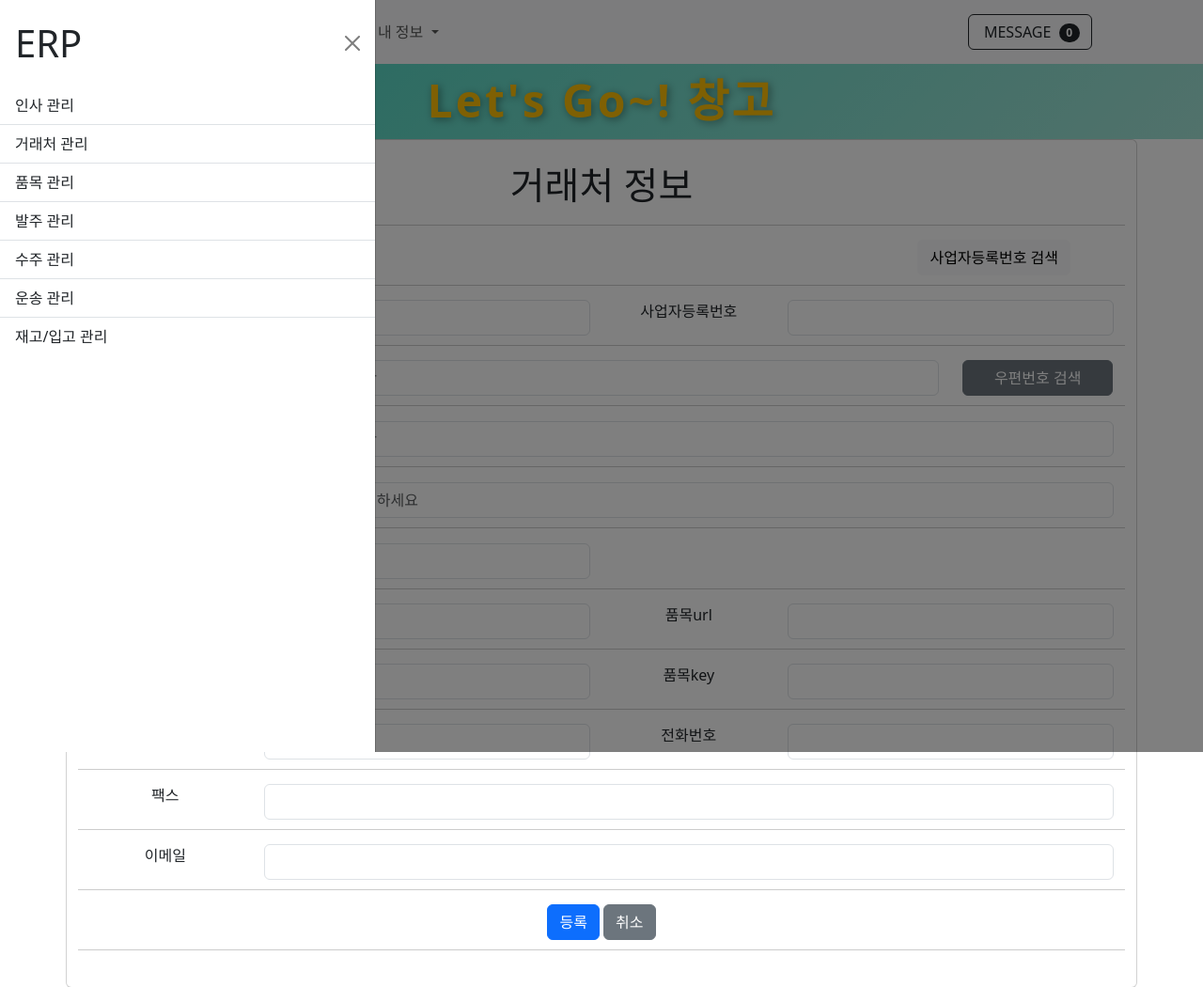
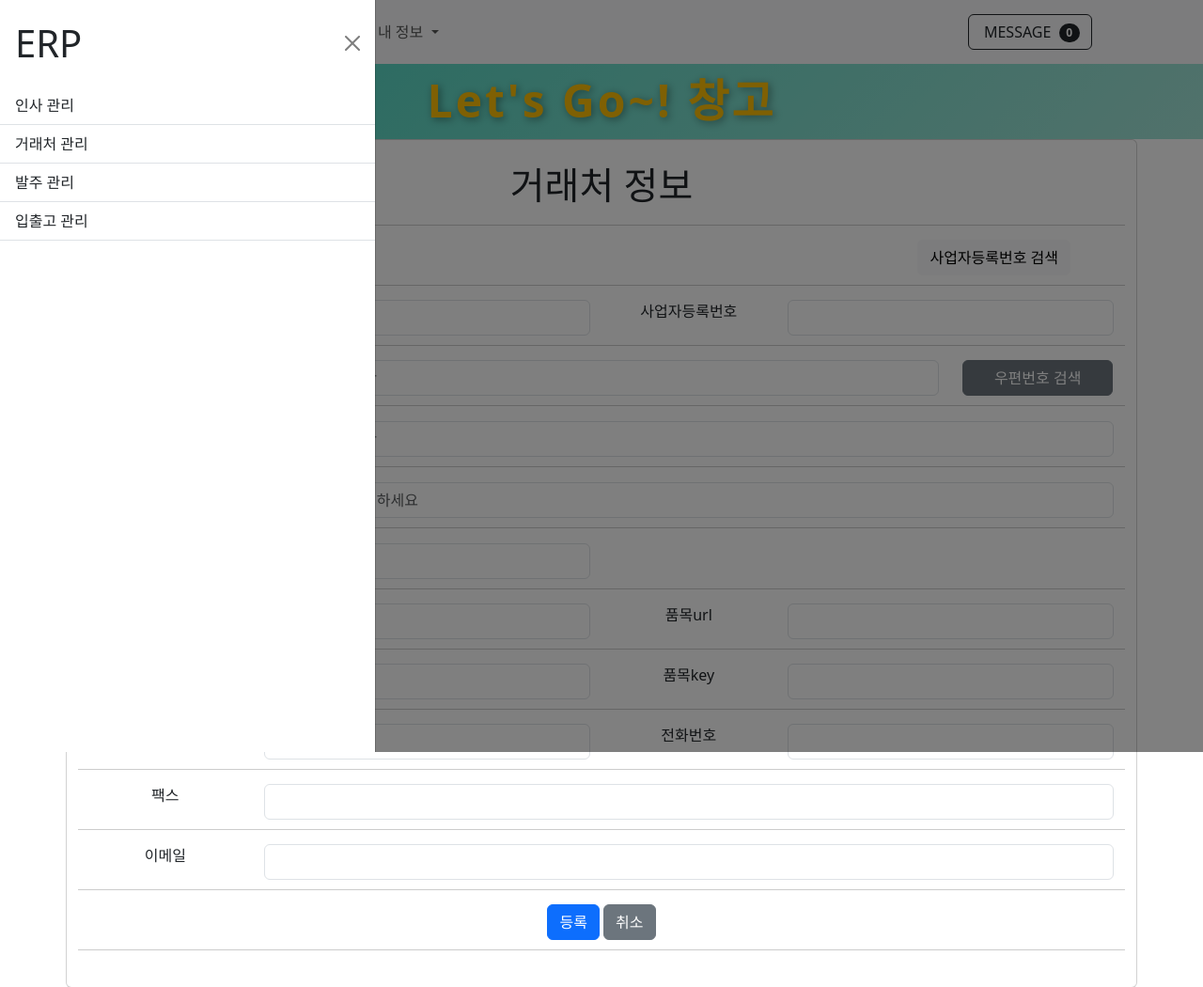
Before and after one commit to 0neteam/app1, a Spring Boot app: page /biz/create in a window 1280 px wide, after a click on "업무". Shown: the top 1050 px of the page at 94% size. Run offline with Spring Boot 4, Linux system fonts and the light colour scheme; the visitor is signed in with stand-in values (Sample User, id 1); some of the project's set-up classes (security, data sources, template engines, error pages and the like) are left out, and stand-ins take their place; some libraries are stand-ins or nearby versions.

Commit message:
버그수정:app1 충돌오류 수정
app1 충돌오류 수정

```diff
--- a/src/main/java/com/java/user/UserDao.java
+++ b/src/main/java/com/java/user/UserDao.java
@@ -14,7 +14,7 @@ public interface UserDao {
 
 	public UserDTO findByUser(String email);
 
-	public RoleDTO findByRole(int no);
+	public List<RoleDTO> findByRole(int no);
 
 	public int save(UserDTO user);
 
--- a/src/main/java/com/java/user/UserDaoImp.java
+++ b/src/main/java/com/java/user/UserDaoImp.java
@@ -39,7 +39,7 @@ public class UserDaoImp implements UserDao {
 	}
 
 	@Override
-	public RoleDTO findByRole(int no) {
+	public List<RoleDTO> findByRole(int no) {
 		// TODO Auto-generated method stub
 		return userMapper.findByRole(no);
 	}
--- a/src/main/java/com/java/user/UserMapper.java
+++ b/src/main/java/com/java/user/UserMapper.java
@@ -103,8 +103,8 @@ public interface UserMapper {
 	@Select("SELECT * FROM `stg_user` WHERE `useYN` = 'Y' AND email = #{email}")
 	public UserDTO findByUser(String email); // 이메일 검색
 
-	@Select("SELECT * FROM `stg_role` WHERE `roleNo` = (SELECT `roleNo` FROM `stg_user_role` AS a WHERE a.`userNo` = #{no})")
-	public RoleDTO findByRole(int no); // 규칙검색
+	@Select("SELECT * FROM `stg_role` WHERE `roleNo` in (SELECT `roleNo` FROM `stg_user_role` AS a WHERE a.`userNo` = #{no})")
+	public List<RoleDTO> findByRole(int no); // 규칙검색
 
 	@SelectKey(statementType = StatementType.PREPARED, statement = "select last_insert_id() as no", keyProperty = "userNo", before = false, resultType = int.class)
 	@Insert("INSERT INTO `stg_user` (`name`, `deptNo`, `pwd`, `email`, `phone`, `zipcode`, `adr`, `detail_adr`) VALUE (#{name}, #{deptNo}, #{pwd}, #{email}, #{phone}, #{zipcode}, #{adr}, #{detail_adr})")
--- a/src/main/java/com/java/user/UserServiceImp.java
+++ b/src/main/java/com/java/user/UserServiceImp.java
@@ -38,7 +38,7 @@ public class UserServiceImp implements UserService, UserDetailsService {
 
 		UserDTO user = userDAO.findByUser(email);
 		if(user != null) {
-			RoleDTO role = userDAO.findByRole(user.getUserNo());
+			List<RoleDTO> role = userDAO.findByRole(user.getUserNo());
 
 			if(role != null) {
 				return new MyUserDTO(user, role);
--- a/src/main/resources/application.yml
+++ b/src/main/resources/application.yml
@@ -1,5 +1,5 @@
 server:
-  port: 8080
+  port: 8081
   servlet:
     session:
       timeout: ${REDIS_TIMEOUT}
--- a/src/main/resources/static/js/user/create.js
+++ b/src/main/resources/static/js/user/create.js
@@ -40,7 +40,7 @@ function openPostcode() {
             console.log(data.jibunAddress); // 지번 주소
 
             $("#zipcode").val(data.zonecode);
-            $("#address").val(data.roadAddress);
+            $("#adr").val(data.roadAddress);
         }
     }).open();
 }
@@ -150,8 +150,8 @@ function handleSubmit(event) {
     }
 
     // 주소 입력 체크
-    const address = document.getElementById('address').value;
-    if (!address) {
+    const adr = document.getElementById('adr').value;
+    if (!adr) {
         alert("우편번호 검색을 통해 우편번호와 주소를 입력해주세요.");
         isValid = false;
     }
--- a/src/main/resources/templates/fragments/aside.html
+++ b/src/main/resources/templates/fragments/aside.html
@@ -26,47 +26,45 @@
 
 
 
-		<a class="list-group-item list-group-item-action" href="#!">거래처 관리</a>
-		<a class="list-group-item list-group-item-action" href="#!">품목 관리</a>
+		<!-- START - 거래처 관리 메뉴 항목 -->
+		<a class="list-group-item list-group-item-action" href="#!" data-bs-toggle="collapse" data-bs-target="#biz-submenu" aria-expanded="false" aria-controls="biz-submenu">거래처 관리</a>
 
-		<!-- 발주 관리 메뉴에 하위 메뉴 추가 -->
-		<div class="list-group-item list-group-item-action" data-bs-toggle="collapse" href="#orderManagement" role="button" aria-expanded="false" aria-controls="orderManagement">
-			발주 관리
+		<!-- 거래처 관리 하위 메뉴 (Collapse) -->
+		<div class="collapse" id="biz-submenu">
+		    <a class="list-group-item list-group-item-action ps-4" href="/biz/list">거래처 관리 화면</a>
 		</div>
-		<div class="collapse" id="orderManagement">
-			<!-- 발주 관리 메뉴 -->
+		<div class="collapse" id="biz-submenu">
+		    <a class="list-group-item list-group-item-action ps-4" href="/biz/create">창고 거래처 등록</a>
+		</div>
+		<div class="collapse" id="biz-submenu">
+		    <a class="list-group-item list-group-item-action ps-4" href="/biz/detail">창고 거래처 상세정보</a>
+		</div>
+		<!-- END - 거래처 관리 메뉴 항목 -->
 
 
-			<!-- 제조사 메뉴 및 하위 메뉴 -->
-			<div class="list-group-item list-group-item-action" data-bs-toggle="collapse" href="#manufacturerMenu" role="button" aria-expanded="false" aria-controls="manufacturerMenu" style="padding-left: 30px;">
-				제조사
-			</div>
-			<div class="collapse" id="manufacturerMenu">
-				<a class="list-group-item list-group-item-action" href="/order/orderRequest" style="padding-left: 45px;">발주 관리</a>
-				<a class="list-group-item list-group-item-action" href="/order/orderInquiry" style="padding-left: 45px;">발주 조회</a>
-			</div>
+		<!-- START - 발주관리 메뉴 및 하위 항목 -->
+		<a class="list-group-item list-group-item-action" href="#!" data-bs-toggle="collapse" data-bs-target="#order-submenu" aria-expanded="false" aria-controls="hr-submenu">발주 관리</a>
 
+		<div class="collapse" id="order-submenu">
+			<a class="list-group-item list-group-item-action ps-4" href="/order/orderRequest">발주 요청</a>
+		</div>
+		<div class="collapse" id="order-submenu">
+			<a class="list-group-item list-group-item-action ps-4" href="/order/orderInquiry">발주 조회</a>
+		</div>
+		<div class="collapse" id="order-submenu">
+			<a class="list-group-item list-group-item-action ps-4" href="/order/quotationReview">견적서 검토</a>
+		</div>
+		<div class="collapse" id="order-submenu">
+			<a class="list-group-item list-group-item-action ps-4" href="/order/deliveryStatus">물품 관리</a>
+		</div>
+		<!-- END - 발주관리 메뉴 및 하위 항목 -->
 
-			<div class="list-group-item list-group-item-action" data-bs-toggle="collapse" href="#estimateMenu" role="button" aria-expanded="false" aria-controls="estimateMenu" style="padding-left: 30px;">
-				견적서
-			</div>
-			<div class="collapse" id="estimateMenu">
-				<a class="list-group-item list-group-item-action" href="/order/quotationReview" style="padding-left: 45px;">견적서 검토</a>
-			</div>
+        <a class="list-group-item list-group-item-action" href="#!" data-bs-toggle="collapse" data-bs-target="#stock-submenu" aria-expanded="false" aria-controls="stock-submenu">입출고 관리</a>
+        <div class="collapse" id="stock-submenu">
+            <a class="list-group-item list-group-item-action ps-4" href="/stock">재고 관리</a>
+            <a class="list-group-item list-group-item-action ps-4" href="/stock/income">입고 관리</a>
+        </div>
 
-			<!-- 물품 관리 메뉴와 하위 메뉴 추가 -->
-			<div class="list-group-item list-group-item-action" data-bs-toggle="collapse" href="#itemManagementMenu" role="button" aria-expanded="false" aria-controls="itemManagementMenu" style="padding-left: 30px;">
-				물품 관리
-			</div>
-			<div class="collapse" id="itemManagementMenu">
-				<a class="list-group-item list-group-item-action" href="/order/deliveryStatus" style="padding-left: 45px;">배송 상태 표시</a>
-			</div>
-
-		</div>
-
-		<a class="list-group-item list-group-item-action" href="#!">수주 관리</a>
-		<a class="list-group-item list-group-item-action" href="#!">운송 관리</a>
-		<a class="list-group-item list-group-item-action" href="/stock">재고/입고 관리</a>
 	</div>
 </aside>
 
--- a/src/main/resources/templates/user/create.html
+++ b/src/main/resources/templates/user/create.html
@@ -84,13 +84,13 @@
                 <div class="row mb-3 form-group">
                     <label class="col-sm-2 col-form-label">주소</label>
                     <div class="col-sm-10">
-                        <input type="text" name="adr" id="address" class="form-control" placeholder="자동 입력되는칸" required readonly>
+                        <input type="text" name="adr" id="adr" class="form-control" placeholder="자동 입력되는칸" required readonly>
                     </div>
                 </div>
                 <div class="row mb-3 form-group">
                     <label class="col-sm-2 col-form-label">상세주소</label>
                     <div class="col-sm-10">
-                        <input type="text" name="detail_adr" id="address_detail" class="form-control" placeholder="상세주소를 입력하세요" required>
+                        <input type="text" name="detail_adr" id="detail_adr" class="form-control" placeholder="상세주소를 입력하세요" required>
                     </div>
                 </div>
                 <div class="text-center">
```
Also changed, not shown: src/main/java/com/java/user/MyUserDTO.java (+8 -3 lines), src/main/resources/templates/user/list.html (+5 -4 lines), src/main/resources/templates/css/side.css (deleted).
